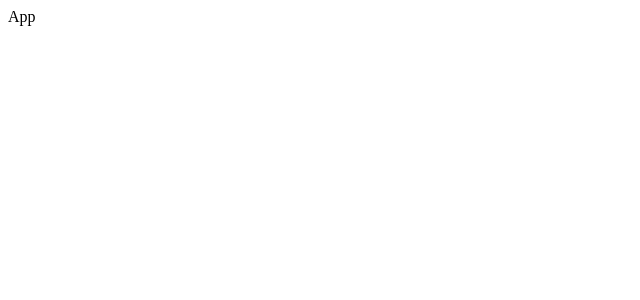
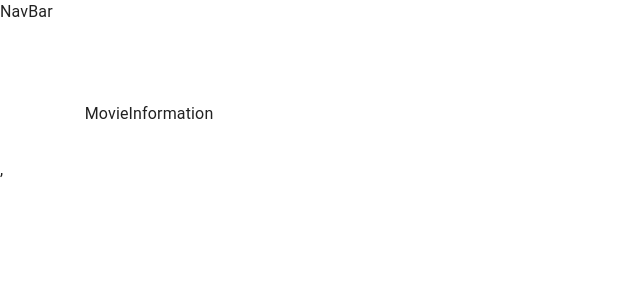
Before and after one commit to alexsellam/netflix_ai, a React (Create React App) app: page /movie/1 in a window 1280 px wide. Shown: the top 300 px of the page, without its empty margins (0-640 px from the left). Built offline with nearby package versions, Linux system fonts and the light colour scheme; the HTML template or start-up script is replaced by a standard one.

Commit message:
file and folder structure

```diff
--- a/package.json
+++ b/package.json
@@ -4,8 +4,8 @@
   "private": true,
   "dependencies": {
     "@alan-ai/alan-sdk-web": "^1.8.34",
-    "@emotion/react": "^11.4.1",
-    "@emotion/styled": "^11.3.0",
+    "@emotion/react": "^11.9.3",
+    "@emotion/styled": "^11.9.3",
     "@mui/icons-material": "^5.8.4",
     "@mui/material": "^5.8.5",
     "@mui/styles": "^5.8.4",
@@ -17,7 +17,7 @@
     "react": "^17.0.2",
     "react-dom": "^17.0.2",
     "react-redux": "^7.2.8",
-    "react-router-dom": "^5.3.0",
+    "react-router-dom": "^5.3.3",
     "react-scripts": "4.0.3",
     "web-vitals": "^1.0.1"
   },
--- /dev/null
+++ b/src/components/Actors/Actors.jsx
@@ -0,0 +1,10 @@
+import React from 'react'
+
+const Actors = () => {
+    console.log("Actors")
+  return (
+    <div>Actors</div>
+  )
+}
+
+export default Actors
--- a/src/components/App.jsx
+++ b/src/components/App.jsx
@@ -1,8 +1,37 @@
-import React from 'react'
+import React from 'react';
+import { CssBaseline } from '@mui/material';
+import { Route, Switch } from "react-router-dom";
+
+import useStyles from './styles';
+
+import { Actors, MovieInformation, Movies, NavBar, Profile} from './';
 
 const App = () => {
+
+  const classes = useStyles();
+
   return (
-    <div>App</div>
+    <div className={classes.root}>
+    <CssBaseline />
+    <NavBar />
+    <main className={classes.content}>
+    <div className={classes.toolbar}/>
+      <Switch>
+        <Route exact path="/movie/:id">
+          <MovieInformation />
+        </Route>
+        <Route exact path="/actors/:id">
+          <Actors />
+        </Route>
+        <Route exact path="/">
+         <Movies />
+        </Route>
+        <Route exact path="/profile/:id">
+          <Profile />
+        </Route>
+      </Switch>
+    </main>
+    </div>
   )
 }
 
--- /dev/null
+++ b/src/components/MovieInformation/MovieInformation.jsx
@@ -0,0 +1,10 @@
+import React from 'react'
+
+const MovieInformation = () => {
+    console.log("movie information")
+  return (
+    <div>MovieInformation</div>
+  )
+}
+
+export default MovieInformation
--- /dev/null
+++ b/src/components/Movies/Movies.jsx
@@ -0,0 +1,10 @@
+import React from 'react'
+
+const Movies = () => {
+    console.log("Movies")
+  return (
+    <div>Movies</div>
+  )
+}
+
+export default Movies
--- /dev/null
+++ b/src/components/NavBar/NavBar.jsx
@@ -0,0 +1,10 @@
+import React from 'react'
+
+const NavBar = () => {
+    console.log("NavBar")
+  return (
+    <div>NavBar</div>
+  )
+}
+
+export default NavBar
--- /dev/null
+++ b/src/components/Profile/Profile.jsx
@@ -0,0 +1,10 @@
+import React from 'react'
+
+const Profile = () => {
+    console.log("Profile")
+  return (
+    <div>Profile</div>
+  )
+}
+
+export default Profile
--- /dev/null
+++ b/src/components/index.js
@@ -0,0 +1,5 @@
+export { default as Actors } from './Actors/Actors';
+export { default as MovieInformation } from './MovieInformation/MovieInformation';
+export { default as Movies } from './Movies/Movies';
+export { default as NavBar } from './NavBar/NavBar';
+export { default as Profile } from './Profile/Profile';
--- /dev/null
+++ b/src/components/styles.js
@@ -0,0 +1,15 @@
+import { makeStyles } from "@mui/styles";
+
+export default makeStyles(() => ({
+    root: {
+        display: 'flex',
+        height: '100%'
+    },
+    toolbar: {
+        height: '70px',
+    },
+    content:{
+        flexGrow: 1,
+        padding : '2em'
+    },
+}));
--- a/src/index.js
+++ b/src/index.js
@@ -1,6 +1,10 @@
 import React from 'react';
 import ReactDOM from 'react-dom';
+import { BrowserRouter } from 'react-router-dom';
 
 import App from './components/App';
 
-ReactDOM.render(<App/>, document.getElementById('root'));
+ReactDOM.render(
+    <BrowserRouter>
+        <App/>,
+    </BrowserRouter>, document.getElementById('root'));
```
Also changed, not shown: 1 other file (tests, documents, lock files or other folders).
